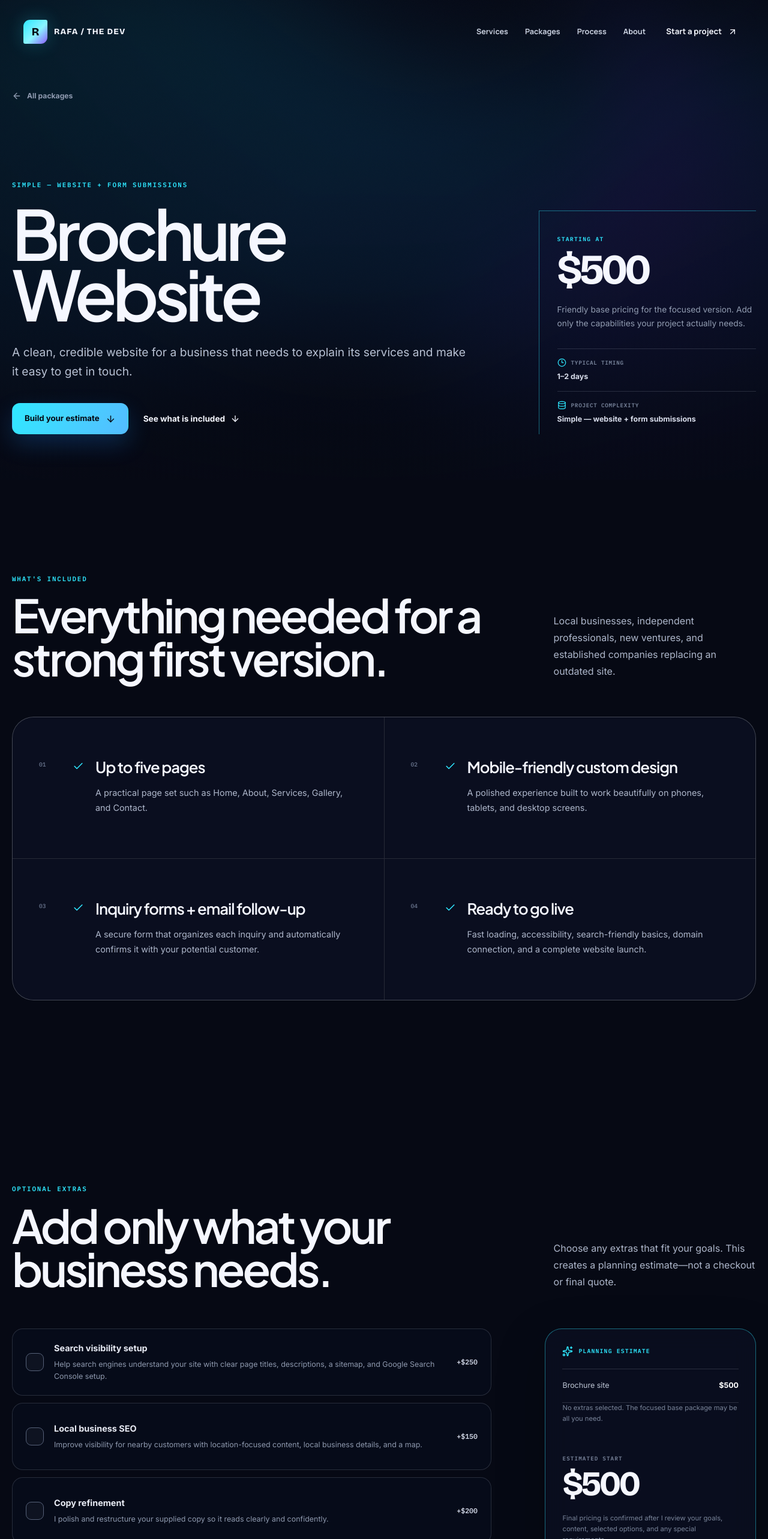
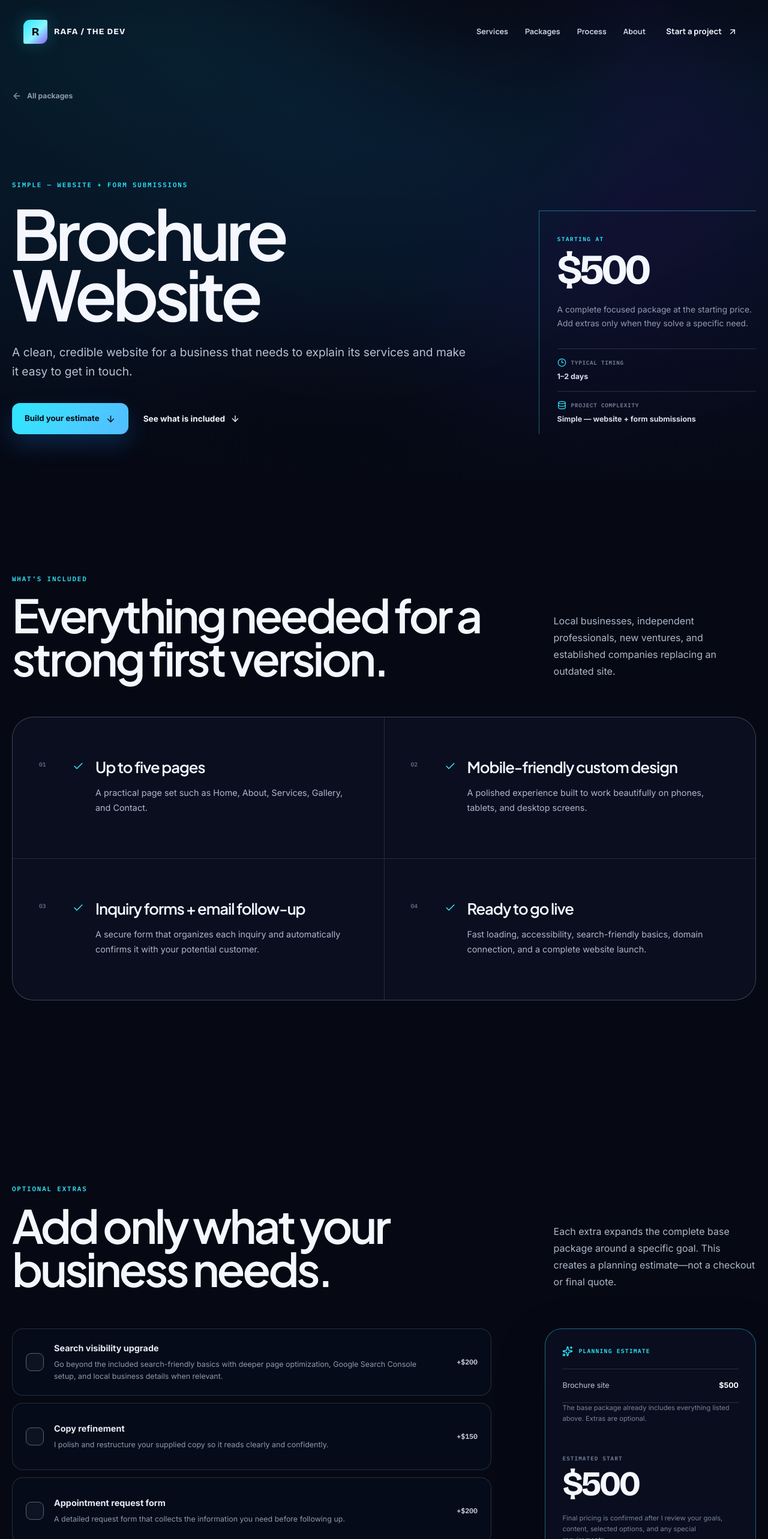
Before and after one commit to webdevRafa/rafa-the-dev, a React (Vite) app: page /packages/brochure-website in a window 1280 px wide. Shown: the top 2566 px of the page at 60% size. Built offline with nearby package versions, Linux system fonts and the light colour scheme.

Commit message:
Rebalance package add-on pricing

```diff
--- a/src/PackagePage.tsx
+++ b/src/PackagePage.tsx
@@ -104,7 +104,7 @@ function PackagePage() {
             <aside className="package-snapshot" aria-label={`${servicePackage.name} overview`}>
               <span>STARTING AT</span>
               <strong>{formatPackagePrice(servicePackage.price)}</strong>
-              <p>Friendly base pricing for the focused version. Add only the capabilities your project actually needs.</p>
+              <p>A complete focused package at the starting price. Add extras only when they solve a specific need.</p>
               <dl>
                 <div><dt><Clock3 size={15} /> Typical timing</dt><dd>{servicePackage.timeline}</dd></div>
                 <div><dt><Database size={15} /> Project complexity</dt><dd>{servicePackage.architecture}</dd></div>
@@ -133,7 +133,7 @@ function PackagePage() {
         <section className="package-configure page-frame" id="configure" data-ambient-scene="2">
           <header className="package-section-heading">
             <div><p className="section-kicker">OPTIONAL EXTRAS</p><h2>Add only what your business needs.</h2></div>
-            <p>Choose any extras that fit your goals. This creates a planning estimate—not a checkout or final quote.</p>
+            <p>Each extra expands the complete base package around a specific goal. This creates a planning estimate—not a checkout or final quote.</p>
           </header>
           <div className="package-configure-layout">
             <fieldset className="package-addons">
@@ -157,7 +157,7 @@ function PackagePage() {
               {selectedAddOns.map((addOn) => (
                 <div className="package-estimate-line is-addon" key={addOn.id}><span>{addOn.name}</span><strong>+{formatPackagePrice(addOn.price)}</strong></div>
               ))}
-              {selectedAddOns.length === 0 && <p className="package-estimate-empty">No extras selected. The focused base package may be all you need.</p>}
+              {selectedAddOns.length === 0 && <p className="package-estimate-empty">The base package already includes everything listed above. Extras are optional.</p>}
               <div className="package-estimate-total"><span>ESTIMATED START</span><strong>{formatPackagePrice(estimatedTotal)}</strong></div>
               <p>Final pricing is confirmed after I review your goals, content, selected options, and any special requirements.</p>
               <a className="button button-primary" href="#request">Request this build <ArrowRight size={17} /></a>
--- a/src/packageCatalog.ts
+++ b/src/packageCatalog.ts
@@ -34,7 +34,7 @@ export const servicePackages: ServicePackage[] = [
     accent: 'cyan',
     note: 'A clean, credible website for a business that needs to explain its services and make it easy to get in touch.',
     idealFor: 'Local businesses, independent professionals, new ventures, and established companies replacing an outdated site.',
-    features: ['Up to five custom pages', 'Mobile-friendly custom design', 'Contact or inquiry form', 'Automatic confirmation emails'],
+    features: ['Up to five custom pages', 'Mobile-friendly custom design', 'Contact form + automatic emails', 'Search-friendly launch setup'],
     includes: [
       { title: 'Up to five pages', description: 'A practical page set such as Home, About, Services, Gallery, and Contact.' },
       { title: 'Mobile-friendly custom design', description: 'A polished experience built to work beautifully on phones, tablets, and desktop screens.' },
@@ -42,10 +42,9 @@ export const servicePackages: ServicePackage[] = [
       { title: 'Ready to go live', description: 'Fast loading, accessibility, search-friendly basics, domain connection, and a complete website launch.' },
     ],
     addOns: [
-      { id: 'search-visibility', name: 'Search visibility setup', description: 'Help search engines understand your site with clear page titles, descriptions, a sitemap, and Google Search Console setup.', price: 250 },
-      { id: 'local-business-seo', name: 'Local business SEO', description: 'Improve visibility for nearby customers with location-focused content, local business details, and a map.', price: 150 },
-      { id: 'copy-refinement', name: 'Copy refinement', description: 'I polish and restructure your supplied copy so it reads clearly and confidently.', price: 200 },
-      { id: 'appointment-requests', name: 'Appointment request form', description: 'A detailed request form that collects the information you need before following up.', price: 300 },
+      { id: 'search-visibility', name: 'Search visibility upgrade', description: 'Go beyond the included search-friendly basics with deeper page optimization, Google Search Console setup, and local business details when relevant.', price: 200 },
+      { id: 'copy-refinement', name: 'Copy refinement', description: 'I polish and restructure your supplied copy so it reads clearly and confidently.', price: 150 },
+      { id: 'appointment-requests', name: 'Appointment request form', description: 'A detailed request form that collects the information you need before following up.', price: 200 },
     ],
   },
   {
@@ -68,11 +67,11 @@ export const servicePackages: ServicePackage[] = [
       { title: 'Simple management dashboard', description: 'View, organize, and update incoming requests from one convenient place.' },
     ],
     addOns: [
-      { id: 'search-visibility', name: 'Search visibility setup', description: 'Help search engines understand your site with optimized pages, a sitemap, and Google Search Console setup.', price: 300 },
-      { id: 'booking-workflow', name: 'Online booking', description: 'Let customers choose available times and receive confirmations, with clear rules for rescheduling.', price: 500 },
-      { id: 'stripe-payments', name: 'Online payments or deposits', description: 'Let customers pay securely online while you keep track of each payment.', price: 600 },
-      { id: 'email-automation', name: 'Automatic customer emails', description: 'Branded emails for important moments such as confirmations, updates, and reminders.', price: 250 },
-      { id: 'admin-dashboard', name: 'Advanced management dashboard', description: 'Filter requests, update statuses, add notes, and manage customer records in one place.', price: 700 },
+      { id: 'search-visibility', name: 'Search visibility upgrade', description: 'Go beyond the included search-friendly basics with deeper page optimization and Google Search Console setup.', price: 200 },
+      { id: 'booking-workflow', name: 'Online booking', description: 'Let customers choose available times and receive confirmations, with clear rules for rescheduling.', price: 350 },
+      { id: 'stripe-payments', name: 'Online payments or deposits', description: 'Let customers pay securely online while you keep track of each payment.', price: 400 },
+      { id: 'email-automation', name: 'Extended email automation', description: 'Add branded confirmations, reminders, and status updates across multiple steps of the customer experience.', price: 150 },
+      { id: 'admin-dashboard', name: 'Advanced management dashboard', description: 'Filter requests, update statuses, add notes, and manage customer records in one place.', price: 400 },
     ],
   },
   {
@@ -94,11 +93,11 @@ export const servicePackages: ServicePackage[] = [
       { title: 'Admin dashboard', description: 'Your team gets a central place to manage records, statuses, and important actions.' },
     ],
     addOns: [
-      { id: 'search-ready-pages', name: 'Search-ready marketing pages', description: 'Public pages that clearly explain what you offer, encourage inquiries, and help search engines understand your business.', price: 350 },
-      { id: 'additional-role', name: 'Additional account type', description: 'A separate sign-in experience and access level for another kind of customer, employee, or partner.', price: 500 },
-      { id: 'additional-workflow', name: 'Additional business process', description: 'Build another connected process for a different task your customers or team need to complete.', price: 1000 },
-      { id: 'api-integration', name: 'Connect another business service', description: 'Connect your system to another service your business uses, with safeguards when requests fail or run late.', price: 750 },
-      { id: 'analytics-dashboard', name: 'Reporting dashboard', description: 'Clear charts and summaries that help you understand activity across your system.', price: 650 },
+      { id: 'search-ready-pages', name: 'Search-ready marketing pages', description: 'Public pages that clearly explain what you offer, encourage inquiries, and help search engines understand your business.', price: 300 },
+      { id: 'additional-role', name: 'Additional account type', description: 'A separate sign-in experience and access level for another kind of customer, employee, or partner.', price: 400 },
+      { id: 'additional-workflow', name: 'Additional business process', description: 'Build another connected process for a different task your customers or team need to complete.', price: 750 },
+      { id: 'api-integration', name: 'Connect another business service', description: 'Connect your system to another service your business uses, with safeguards when requests fail or run late.', price: 600 },
+      { id: 'analytics-dashboard', name: 'Reporting dashboard', description: 'Clear charts and summaries that help you understand activity across your system.', price: 500 },
     ],
   },
 ]
```
